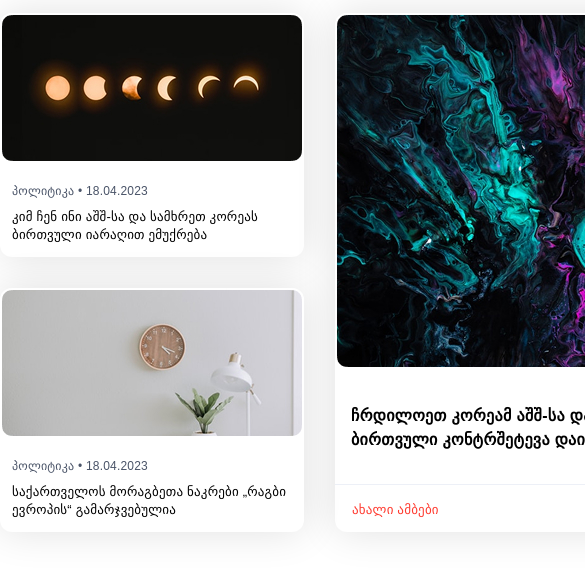
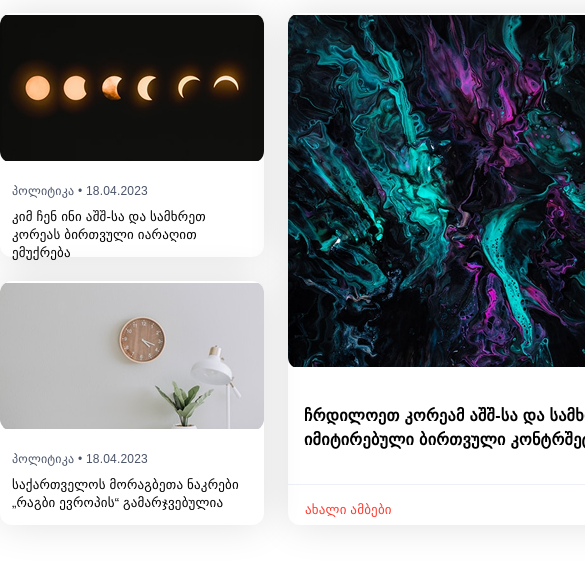
Before and after one commit to TAMUNA-CHKOIDZE/group-project, a plain HTML site: page index.html in a window 390 px wide. Shown: the part 87-662 px from the top of the page, 585 px wide, since content can reach past the window. Drawn offline with Linux system fonts and the light colour scheme; a small style sheet from the web is missing.

Commit message:
add first resposive

```diff
--- a/assets/css/_responsive.scss
+++ b/assets/css/_responsive.scss
@@ -44,7 +44,22 @@
   // slider --------------------
 
   // section for cards --------------
+  .cards {
+    grid-template-columns: 264px 552px 264px;
+    gap: 24px;
+    @include inner-container(1128px);
 
+    &__images {
+      @include image-style(264px, 150px);
+    }
+
+    &__nuclear {
+      &--img {
+        width: 552px;
+        height: 356px;
+      }
+    }
+  }
   // footer ------------------------
 }
 
@@ -121,7 +136,22 @@
   // slider --------------------
 
   // section for cards --------------
+  .cards {
+    grid-template-columns: 264px 552px 264px;
+    gap: 24px;
+    @include inner-container(1128px);
 
+    &__images {
+      @include image-style(264px, 150px);
+    }
+
+    &__nuclear {
+      &--img {
+        width: 552px;
+        height: 356px;
+      }
+    }
+  }
   // footer ------------------------
 }
 
--- a/assets/css/style.scss
+++ b/assets/css/style.scss
@@ -2,7 +2,7 @@
 // Partial Files
 @import "./mixin";
 @import "./reset";
-@import "./responsive";
+// @import "./responsive";
 @import "./variable";
 
 // import font
@@ -117,8 +117,8 @@ body {
   grid-template-rows: 244px 244px;
   gap: 31px;
   @include inner-container(1312px);
-
   &__images {
+    @include image-style(304px, 150px);
     border-radius: $radius12;
   }
 
@@ -143,6 +143,10 @@ body {
   }
 
   &__nuclear {
+    &--img {
+      width: 640px;
+      height: 356px;
+    }
     grid-row: span 2;
 
     &--paragraph {
@@ -166,3 +170,5 @@ body {
     }
   }
 }
+
+@import "./responsive";
--- a/index.html
+++ b/index.html
@@ -176,7 +176,7 @@
       </div>
       <div class="cards__nuclear">
         <img
-          class="cards__images"
+          class="cards__images cards__nuclear--img"
           src="./assets/images/section/nuclear-attack.jpg"
           alt=""
         />
```
Also changed, not shown: assets/css/style.css, 1 other file.
